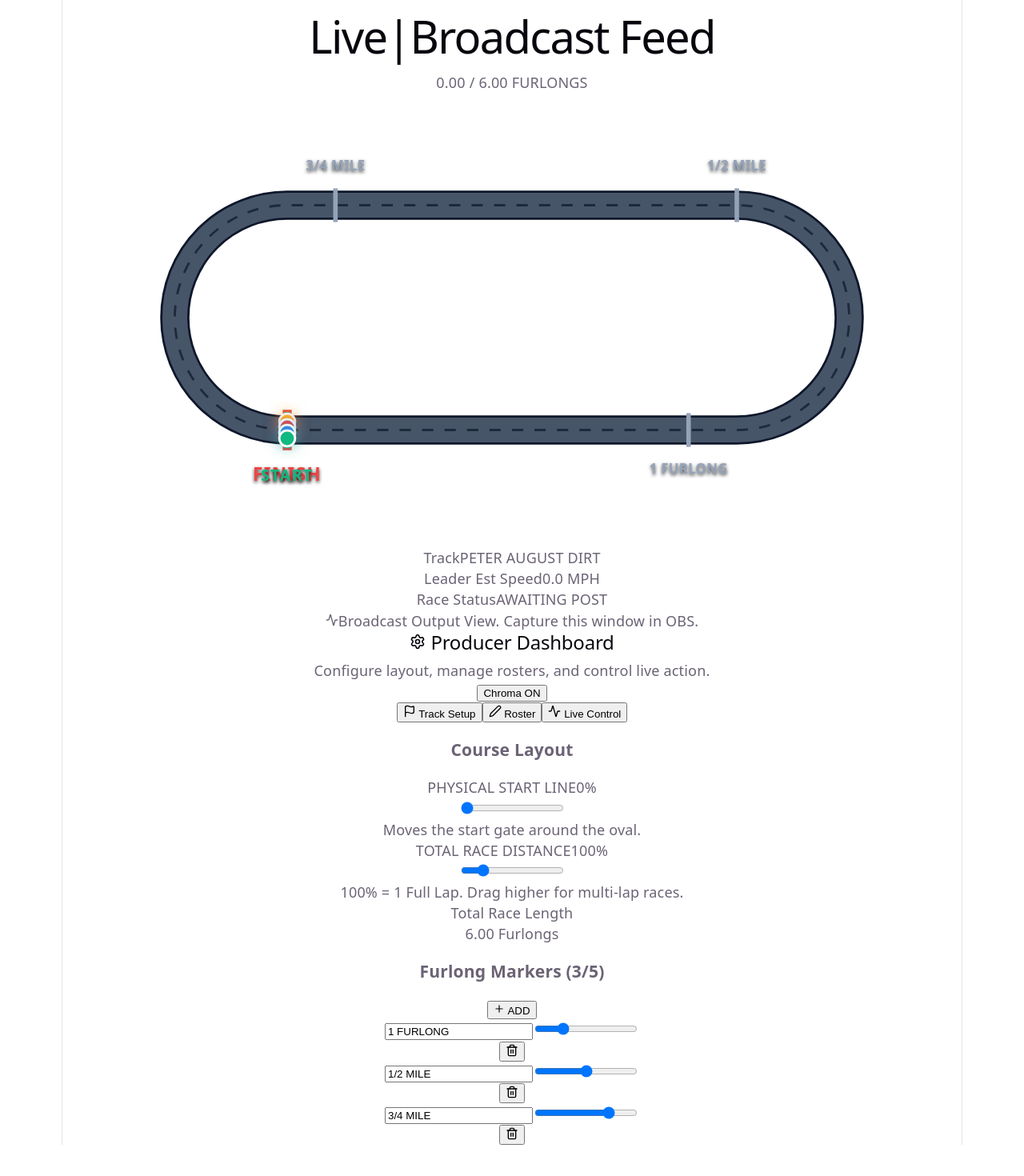
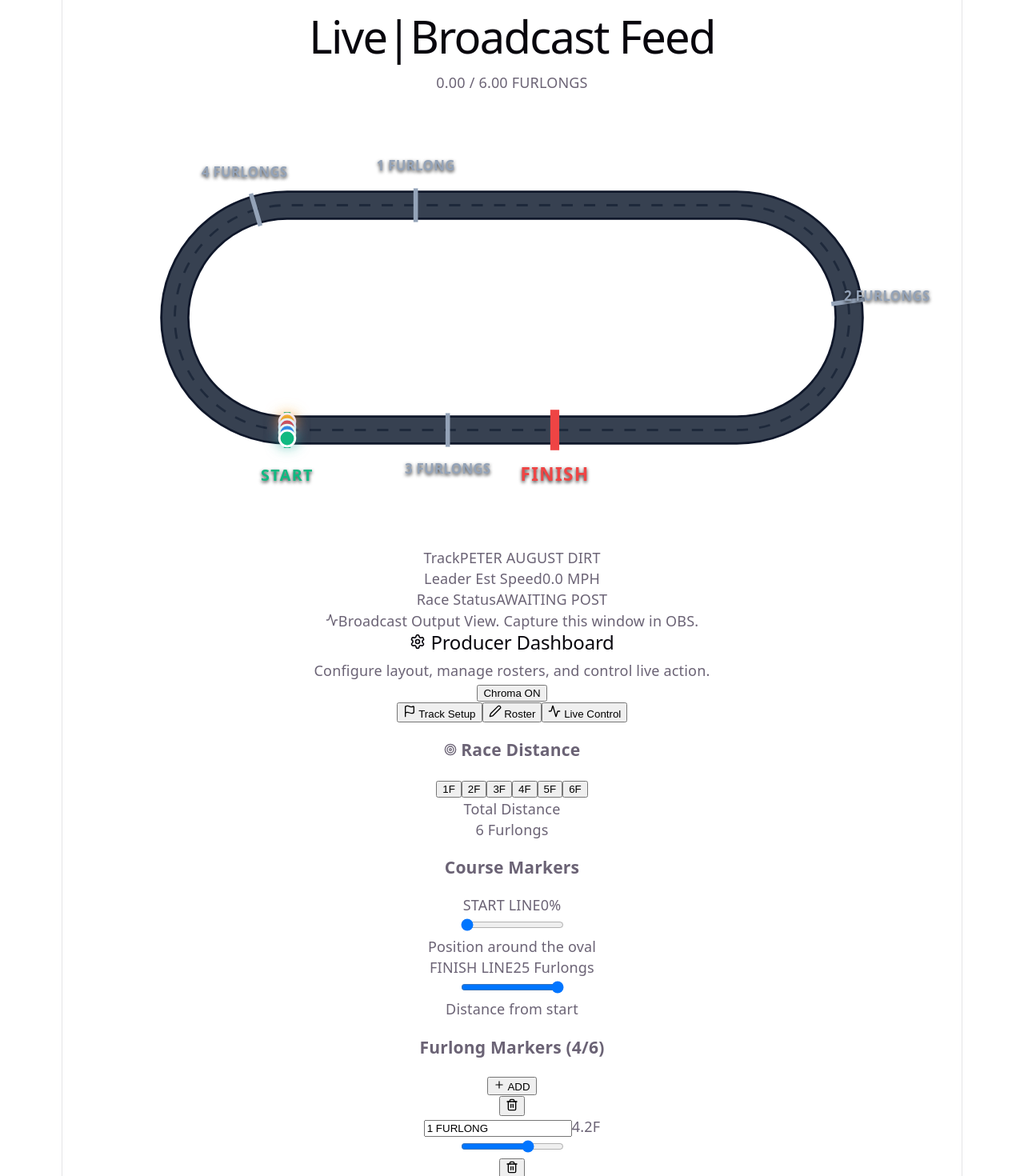
Before and after one commit to Devinny12345/horse-tracker, a React (Vite) app: page / in a window 1280 px wide. Shown: the top 1470 px of the page at 80% size. Before the commit the page ends 1431 px from the top, so only its background shows below. Built offline with nearby package versions, Linux system fonts and the light colour scheme.

Commit message:
Improve controls: furlong buttons, finish line slider, progress bar, better marker UI

```diff
--- a/src/App.tsx
+++ b/src/App.tsx
@@ -1,5 +1,5 @@
 import { useState, useEffect, useRef } from 'react';
-import { Play, Square, Settings, Flag, Plus, Trash2, Edit2, FastForward, Activity } from 'lucide-react';
+import { Play, Square, Settings, Flag, Plus, Trash2, Edit2, FastForward, Activity, Target } from 'lucide-react';
 
 const L_STRAIGHT = 400;
 const L_CURVE = Math.PI * 100;
@@ -28,11 +28,13 @@ function getTrackData(percent: number) {
 
 export default function App() {
   const [startPos, setStartPos] = useState(0);
-  const [raceDistancePct, setRaceDistancePct] = useState(100);
+  const [raceDistanceFurlongs, setRaceDistanceFurlongs] = useState(6);
+  const [finishPos, setFinishPos] = useState(25);
   const [markers, setMarkers] = useState([
-    { id: 1, label: '1 FURLONG', pos: 25 },
-    { id: 2, label: '1/2 MILE', pos: 50 },
-    { id: 3, label: '3/4 MILE', pos: 75 }
+    { id: 1, label: '1 FURLONG', pos: 4.2 },
+    { id: 2, label: '2 FURLONGS', pos: 8.4 },
+    { id: 3, label: '3 FURLONGS', pos: 12.6 },
+    { id: 4, label: '4 FURLONGS', pos: 16.8 }
   ]);
 
   const [horses, setHorses] = useState([
@@ -48,6 +50,8 @@ export default function App() {
   const [speedMultiplier, setSpeedMultiplier] = useState(5);
   const [isChroma, setIsChroma] = useState(false);
   const [activeTab, setActiveTab] = useState('track');
+
+  const raceDistancePct = (raceDistanceFurlongs / 6) * 100;
 
   const engineRef = useRef({
     progress: 0,
@@ -124,7 +128,8 @@ export default function App() {
   const addHorse = () => {
     if (horses.length >= 10) return;
     const newId = Math.max(...horses.map(h => h.id), 0) + 1;
-    setHorses([...horses, { id: newId, name: `Rider ${newId}`, color: '#ffffff', speedMod: 0 }]);
+    const colors = ['#f472b6', '#a78bfa', '#34d399', '#fb923c', '#f87171', '#60a5fa', '#facc15', '#a3e635'];
+    setHorses([...horses, { id: newId, name: `Rider ${newId}`, color: colors[newId % colors.length], speedMod: 0 }]);
   };
 
   const updateHorse = (id: number, field: string, value: any) => {
@@ -136,9 +141,10 @@ export default function App() {
   };
 
   const addMarker = () => {
-    if (markers.length >= 5) return;
+    if (markers.length >= 6) return;
     const newId = Math.max(...markers.map(m => m.id), 0) + 1;
-    setMarkers([...markers, { id: newId, label: 'NEW MARKER', pos: 10 }]);
+    const pos = (newId * 4.2);
+    setMarkers([...markers, { id: newId, label: `${newId} FURLONG${newId > 1 ? 'S' : ''}`, pos }]);
   };
 
   const updateMarker = (id: number, field: string, value: any) => {
@@ -149,13 +155,17 @@ export default function App() {
     setMarkers(markers.filter(m => m.id !== id));
   };
 
-  const finishPos = (startPos + raceDistancePct) % 100;
-  const totalOvalFurlongs = 6.0;
-  const raceDistanceFurlongs = (raceDistancePct / 100) * totalOvalFurlongs;
-  const currentDistanceFurlongs = (raceProgress / 100) * raceDistanceFurlongs;
-  const activeTrackPct = Math.min(100, raceDistancePct);
-  const highlightLength = (activeTrackPct / 100) * L_TOTAL;
+  const markerPositions = markers.map(m => ({
+    ...m,
+    trackPct: (m.pos / 6) * 100
+  }));
+
+  const finishTrackPct = (finishPos / 6) * 100;
+  const highlightLength = (raceDistancePct / 100) * L_TOTAL;
   const startOffset = (startPos / 100) * L_TOTAL;
+
+  const progressFurlongs = (raceProgress / 100) * raceDistanceFurlongs;
+  const progressPercent = raceProgress;
 
   let raceStatus = "AWAITING POST";
   let estSpeed = "0.0";
@@ -190,7 +200,7 @@ export default function App() {
               </h1>
             </div>
             <div className="text-slate-300 font-mono text-sm tracking-widest bg-slate-900 px-4 py-1 rounded-full border border-slate-700">
-              {currentDistanceFurlongs.toFixed(2)} / {raceDistanceFurlongs.toFixed(2)} FURLONGS
+              {progressFurlongs.toFixed(2)} / {raceDistanceFurlongs.toFixed(2)} FURLONGS
             </div>
           </div>
 
@@ -198,12 +208,12 @@ export default function App() {
             <svg viewBox="0 0 800 400" className="w-full h-auto drop-shadow-2xl">
               <path d="M 200,300 L 600,300 A 100,100 0 0,0 600,100 L 200,100 A 100,100 0 0,0 200,300 Z" fill="none" stroke="#0f172a" strokeWidth="26" />
               <path d="M 200,300 L 600,300 A 100,100 0 0,0 600,100 L 200,100 A 100,100 0 0,0 200,300 Z" fill="none" stroke="#1e293b" strokeWidth="22" />
-              <path d="M 200,300 L 600,300 A 100,100 0 0,0 600,100 L 200,100 A 100,100 0 0,0 200,300 Z" fill="none" stroke="#475569" strokeWidth="22" strokeDasharray={`${highlightLength} ${L_TOTAL * 2}`} strokeDashoffset={-startOffset} />
-              <path d="M 200,300 L 600,300 A 100,100 0 0,0 600,100 L 200,100 A 100,100 0 0,0 200,300 Z" fill="none" stroke="#475569" strokeWidth="22" strokeDasharray={`${highlightLength} ${L_TOTAL * 2}`} strokeDashoffset={-startOffset + L_TOTAL} />
+              <path d="M 200,300 L 600,300 A 100,100 0 0,0 600,100 L 200,100 A 100,100 0 0,0 200,300 Z" fill="none" stroke="#374151" strokeWidth="22" strokeDasharray={`${highlightLength} ${L_TOTAL * 2}`} strokeDashoffset={-startOffset} />
+              <path d="M 200,300 L 600,300 A 100,100 0 0,0 600,100 L 200,100 A 100,100 0 0,0 200,300 Z" fill="none" stroke="#374151" strokeWidth="22" strokeDasharray={`${highlightLength} ${L_TOTAL * 2}`} strokeDashoffset={-startOffset + L_TOTAL} />
               <path d="M 200,300 L 600,300 A 100,100 0 0,0 600,100 L 200,100 A 100,100 0 0,0 200,300 Z" fill="none" stroke="#1e293b" strokeWidth="2" strokeDasharray="10 10" />
 
-              {markers.map(marker => {
-                const mData = getTrackData(marker.pos);
+              {markerPositions.map(marker => {
+                const mData = getTrackData(marker.trackPct);
                 return (
                   <g key={`marker-${marker.id}`}>
                     <line x1={mData.x - mData.nx * 15} y1={mData.y - mData.ny * 15} x2={mData.x + mData.nx * 15} y2={mData.y + mData.ny * 15} stroke="#94a3b8" strokeWidth="4" />
@@ -213,7 +223,7 @@ export default function App() {
               })}
 
               {(() => {
-                const fData = getTrackData(finishPos);
+                const fData = getTrackData(finishTrackPct);
                 return (
                   <g>
                     <line x1={fData.x - fData.nx * 18} y1={fData.y - fData.ny * 18} x2={fData.x + fData.nx * 18} y2={fData.y + fData.ny * 18} stroke="#ef4444" strokeWidth="8" />
@@ -297,49 +307,89 @@ export default function App() {
 
         <div className="flex-1 overflow-y-auto p-6 scrollbar-thin scrollbar-thumb-slate-700">
           {activeTab === 'track' && (
-            <div className="space-y-8">
+            <div className="space-y-6">
               <div className="bg-slate-800 p-5 rounded-xl border border-slate-700">
-                <h3 className="text-sm font-bold text-slate-400 uppercase tracking-widest mb-6">Course Layout</h3>
+                <h3 className="text-sm font-bold text-amber-400 uppercase tracking-widest mb-6 flex items-center">
+                  <Target size={16} className="mr-2" /> Race Distance
+                </h3>
+
+                <div className="grid grid-cols-2 gap-4 mb-6">
+                  {[1, 2, 3, 4, 5, 6].map(furlongs => (
+                    <button
+                      key={furlongs}
+                      onClick={() => setRaceDistanceFurlongs(furlongs)}
+                      className={`py-3 px-4 rounded-lg font-bold text-lg transition-all ${
+                        raceDistanceFurlongs === furlongs
+                          ? 'bg-amber-500 text-black'
+                          : 'bg-slate-700 text-slate-300 hover:bg-slate-600'
+                      }`}
+                    >
+                      {furlongs}F
+                    </button>
+                  ))}
+                </div>
+
+                <div className="bg-slate-900/50 rounded-lg p-4 text-center">
+                  <p className="text-xs text-slate-500 uppercase font-bold">Total Distance</p>
+                  <p className="text-3xl font-mono text-white mt-1">{raceDistanceFurlongs} <span className="text-lg text-slate-400 font-sans">Furlongs</span></p>
+                </div>
+              </div>
+
+              <div className="bg-slate-800 p-5 rounded-xl border border-slate-700">
+                <h3 className="text-sm font-bold text-emerald-400 uppercase tracking-widest mb-6">Course Markers</h3>
 
                 <div className="mb-6">
                   <div className="flex justify-between text-xs font-bold mb-2">
-                    <span className="text-emerald-400">PHYSICAL START LINE</span>
+                    <span className="text-emerald-400">START LINE</span>
                     <span className="text-emerald-400 font-mono">{startPos}%</span>
                   </div>
-                  <input type="range" min="0" max="100" step="1" value={startPos} onChange={(e) => setStartPos(parseInt(e.target.value))} className="w-full h-2 bg-slate-900 rounded-lg appearance-none cursor-pointer accent-emerald-400" />
-                  <p className="text-[10px] text-slate-500 mt-1">Moves the start gate around the oval.</p>
+                  <input type="range" min="0" max="100" step="1" value={startPos} onChange={(e) => setStartPos(parseInt(e.target.value))} className="w-full h-3 bg-slate-900 rounded-lg appearance-none cursor-pointer accent-emerald-400" />
+                  <p className="text-[10px] text-slate-500 mt-1">Position around the oval</p>
                 </div>
 
-                <div>
+                <div className="mb-4">
                   <div className="flex justify-between text-xs font-bold mb-2">
-                    <span className="text-amber-400">TOTAL RACE DISTANCE</span>
-                    <span className="text-amber-400 font-mono">{raceDistancePct}%</span>
+                    <span className="text-red-400">FINISH LINE</span>
+                    <span className="text-red-400 font-mono">{finishPos} Furlongs</span>
                   </div>
-                  <input type="range" min="10" max="500" step="10" value={raceDistancePct} onChange={(e) => setRaceDistancePct(parseInt(e.target.value))} className="w-full h-2 bg-slate-900 rounded-lg appearance-none cursor-pointer accent-amber-400" />
-                  <p className="text-[10px] text-slate-500 mt-1">100% = 1 Full Lap. Drag higher for multi-lap races.</p>
-                </div>
-
-                <div className="mt-6 pt-4 border-t border-slate-700 text-center bg-slate-900/50 rounded-lg p-3">
-                  <p className="text-xs text-slate-500 uppercase font-bold">Total Race Length</p>
-                  <p className="text-2xl font-mono text-white mt-1">{raceDistanceFurlongs.toFixed(2)} <span className="text-sm text-slate-400 font-sans">Furlongs</span></p>
+                  <input type="range" min="1" max={raceDistanceFurlongs} step="0.1" value={finishPos} onChange={(e) => setFinishPos(parseFloat(e.target.value))} className="w-full h-3 bg-slate-900 rounded-lg appearance-none cursor-pointer accent-red-400" />
+                  <p className="text-[10px] text-slate-500 mt-1">Distance from start</p>
                 </div>
               </div>
 
-              <div>
+              <div className="bg-slate-800 p-5 rounded-xl border border-slate-700">
                 <div className="flex justify-between items-center mb-4">
-                  <h3 className="text-sm font-bold text-slate-400 uppercase tracking-widest">Furlong Markers ({markers.length}/5)</h3>
-                  <button onClick={addMarker} disabled={markers.length >= 5} className="bg-slate-700 hover:bg-slate-600 disabled:opacity-50 text-white px-3 py-1.5 rounded text-xs font-bold flex items-center transition-colors">
+                  <h3 className="text-sm font-bold text-slate-400 uppercase tracking-widest">Furlong Markers ({markers.length}/6)</h3>
+                  <button onClick={addMarker} disabled={markers.length >= 6} className="bg-slate-700 hover:bg-slate-600 disabled:opacity-50 text-white px-3 py-1.5 rounded text-xs font-bold flex items-center transition-colors">
                     <Plus size={14} className="mr-1" /> ADD
                   </button>
                 </div>
                 <div className="space-y-3">
                   {markers.map(marker => (
-                    <div key={marker.id} className="bg-slate-800 p-3 rounded-lg border border-slate-700 flex items-center space-x-3">
+                    <div key={marker.id} className="bg-slate-900 p-3 rounded-lg border border-slate-700 flex items-center space-x-3">
+                      <button onClick={() => removeMarker(marker.id)} className="text-slate-500 hover:text-red-400 p-1">
+                        <Trash2 size={16} />
+                      </button>
                       <div className="flex-1">
-                        <input type="text" value={marker.label} onChange={(e) => updateMarker(marker.id, 'label', e.target.value)} className="w-full bg-slate-900 border border-slate-700 rounded px-2 py-1 text-xs text-white mb-2" />
-                        <input type="range" min="0" max="100" step="1" value={marker.pos} onChange={(e) => updateMarker(marker.id, 'pos', parseInt(e.target.value))} className="w-full h-1 bg-slate-700 rounded-lg appearance-none cursor-pointer accent-slate-400" />
+                        <div className="flex items-center justify-between mb-2">
+                          <input
+                            type="text"
+                            value={marker.label}
+                            onChange={(e) => updateMarker(marker.id, 'label', e.target.value)}
+                            className="bg-transparent border-none text-sm text-white font-bold focus:outline-none w-32"
+                          />
+                          <span className="text-amber-400 font-mono text-xs">{marker.pos.toFixed(1)}F</span>
+                        </div>
+                        <input
+                          type="range"
+                          min="0.5"
+                          max={raceDistanceFurlongs}
+                          step="0.1"
+                          value={marker.pos}
+                          onChange={(e) => updateMarker(marker.id, 'pos', parseFloat(e.target.value))}
+                          className="w-full h-2 bg-slate-700 rounded-lg appearance-none cursor-pointer accent-slate-400"
+                        />
                       </div>
-                      <button onClick={() => removeMarker(marker.id)} className="text-slate-500 hover:text-red-400 p-2"><Trash2 size={16} /></button>
                     </div>
                   ))}
                 </div>
@@ -359,23 +409,42 @@ export default function App() {
               <div className="space-y-3">
                 {horses.map(horse => (
                   <div key={horse.id} className="bg-slate-800 p-4 rounded-xl border border-slate-700 shadow-sm flex items-center space-x-4">
-                    <input type="color" value={horse.color} onChange={(e) => updateHorse(horse.id, 'color', e.target.value)} className="w-10 h-10 rounded cursor-pointer border-0 p-0 bg-transparent shrink-0" />
+                    <input type="color" value={horse.color} onChange={(e) => updateHorse(horse.id, 'color', e.target.value)} className="w-12 h-12 rounded cursor-pointer border-2 border-slate-600 p-1 bg-transparent" />
                     <div className="flex-1">
-                      <label className="text-[10px] text-slate-500 font-bold uppercase mb-1 block">Rider Name</label>
-                      <input type="text" value={horse.name} onChange={(e) => updateHorse(horse.id, 'name', e.target.value)} className="w-full bg-slate-900 border border-slate-700 rounded px-3 py-2 text-sm text-white focus:outline-none focus:border-amber-400" />
+                      <input
+                        type="text"
+                        value={horse.name}
+                        onChange={(e) => updateHorse(horse.id, 'name', e.target.value)}
+                        className="w-full bg-slate-900 border border-slate-700 rounded px-3 py-2 text-sm text-white focus:outline-none focus:border-amber-400 font-medium"
+                        placeholder="Horse/Rider Name"
+                      />
                     </div>
-                    <button onClick={() => removeHorse(horse.id)} className="text-slate-500 hover:text-red-400 transition-colors self-end pb-2"><Trash2 size={18} /></button>
+                    <button onClick={() => removeHorse(horse.id)} className="text-slate-500 hover:text-red-400 transition-colors p-2">
+                      <Trash2 size={18} />
+                    </button>
                   </div>
                 ))}
-                {horses.length === 0 && <p className="text-slate-500 text-sm text-center py-4">No horses added.</p>}
+                {horses.length === 0 && <p className="text-slate-500 text-sm text-center py-4">No horses added. Click ADD to add riders.</p>}
               </div>
             </div>
           )}
 
           {activeTab === 'control' && (
             <div className="space-y-6">
-              <div className="bg-slate-800 p-6 rounded-xl border border-slate-700">
-                <h3 className="text-sm font-bold text-slate-400 uppercase tracking-widest mb-4">Race Execution</h3>
+              <div className="bg-slate-800 p-5 rounded-xl border border-slate-700">
+                <h3 className="text-sm font-bold text-amber-400 uppercase tracking-widest mb-4">Race Progress</h3>
+
+                <div className="relative h-8 bg-red-900/50 rounded-full overflow-hidden mb-4 border-2 border-red-800">
+                  <div
+                    className="absolute top-0 left-0 h-full bg-gradient-to-r from-green-500 to-emerald-400 transition-all duration-100"
+                    style={{ width: `${progressPercent}%` }}
+                  />
+                  <div className="absolute inset-0 flex items-center justify-center">
+                    <span className="text-white font-bold text-sm drop-shadow-lg">
+                      {progressFurlongs.toFixed(2)} / {raceDistanceFurlongs.toFixed(2)} FURLONGS
+                    </span>
+                  </div>
+                </div>
 
                 <div className="flex space-x-3 mb-6">
                   <button onClick={() => setIsPlaying(!isPlaying)} className={`flex-1 flex justify-center items-center py-4 rounded-xl font-bold text-lg transition-all shadow-lg ${isPlaying ? 'bg-red-600 hover:bg-red-500 text-white shadow-red-900/50' : 'bg-emerald-600 hover:bg-emerald-500 text-white shadow-emerald-900/50'}`}>
@@ -387,15 +456,15 @@ export default function App() {
                 <div className="space-y-5">
                   <div className="bg-slate-900 p-4 rounded-lg border border-slate-800">
                     <div className="flex justify-between text-xs text-slate-400 font-bold mb-2">
-                      <span className="flex items-center"><FastForward size={14} className="mr-1" /> MASTER SPEED THROTTLE</span>
+                      <span className="flex items-center"><FastForward size={14} className="mr-1" /> MASTER SPEED</span>
                       <span className="text-emerald-400 font-mono">{speedMultiplier.toFixed(1)}x</span>
                     </div>
                     <input type="range" min="1" max="15" step="0.5" value={speedMultiplier} onChange={(e) => setSpeedMultiplier(parseFloat(e.target.value))} className="w-full h-3 bg-slate-950 rounded-lg appearance-none cursor-pointer accent-emerald-400" />
                   </div>
 
-                  <div>
+                  <div className="bg-slate-900 p-4 rounded-lg border border-slate-800">
                     <div className="flex justify-between text-xs text-slate-400 font-bold mb-2">
-                      <span>MANUAL RACE SCRUBBER</span>
+                      <span>RACE SCRUBBER</span>
                       <span className="text-amber-400 font-mono">{raceProgress.toFixed(1)}%</span>
                     </div>
                     <input type="range" min="0" max="100" step="0.1" value={raceProgress} onChange={(e) => { setIsPlaying(false); handleMasterScrub(parseFloat(e.target.value)); }} className="w-full h-2 bg-slate-900 rounded-lg appearance-none cursor-pointer accent-amber-400" />
@@ -404,22 +473,24 @@ export default function App() {
               </div>
 
               <div className="bg-slate-800 p-5 rounded-xl border border-slate-700">
-                <h3 className="text-sm font-bold text-amber-400 uppercase tracking-widest mb-4 flex items-center"><Activity size={16} className="mr-2" /> Live Jockeying (Velocity)</h3>
+                <h3 className="text-sm font-bold text-amber-400 uppercase tracking-widest mb-4 flex items-center"><Activity size={16} className="mr-2" /> Live Jockeying</h3>
 
                 <div className="space-y-4">
                   {horses.map(horse => (
                     <div key={horse.id} className="bg-slate-900 p-3 rounded-lg border border-slate-800">
                       <div className="flex items-center justify-between mb-2">
                         <div className="flex items-center space-x-2">
-                          <div className="w-3 h-3 rounded-full" style={{ backgroundColor: horse.color }} />
+                          <div className="w-4 h-4 rounded-full border-2 border-white/50" style={{ backgroundColor: horse.color }} />
                           <span className="text-white font-bold text-sm">{horse.name}</span>
                         </div>
-                        <span className="text-amber-400 font-mono text-xs">{horse.speedMod > 0 ? '+' : ''}{horse.speedMod}% SPD</span>
+                        <span className={`font-mono text-xs ${horse.speedMod > 0 ? 'text-green-400' : horse.speedMod < 0 ? 'text-red-400' : 'text-slate-500'}`}>
+                          {horse.speedMod > 0 ? '+' : ''}{horse.speedMod}%
+                        </span>
                       </div>
-                      <div className="relative pt-1 pb-2">
-                        <div className="flex justify-between text-[10px] text-slate-500 font-bold mb-1 absolute w-full top-4 pointer-events-none">
-                          <span>SLOWER</span>
-                          <span>FASTER</span>
+                      <div className="relative pt-1">
+                        <div className="flex justify-between text-[10px] text-slate-500 font-bold mb-1">
+                          <span>SLOW</span>
+                          <span>FAST</span>
                         </div>
                         <input type="range" min="-30" max="30" step="1" value={horse.speedMod} onChange={(e) => updateHorse(horse.id, 'speedMod', parseFloat(e.target.value))} className="w-full h-2 bg-slate-700 rounded-lg appearance-none cursor-pointer" style={{ accentColor: horse.color }} />
                       </div>
```
